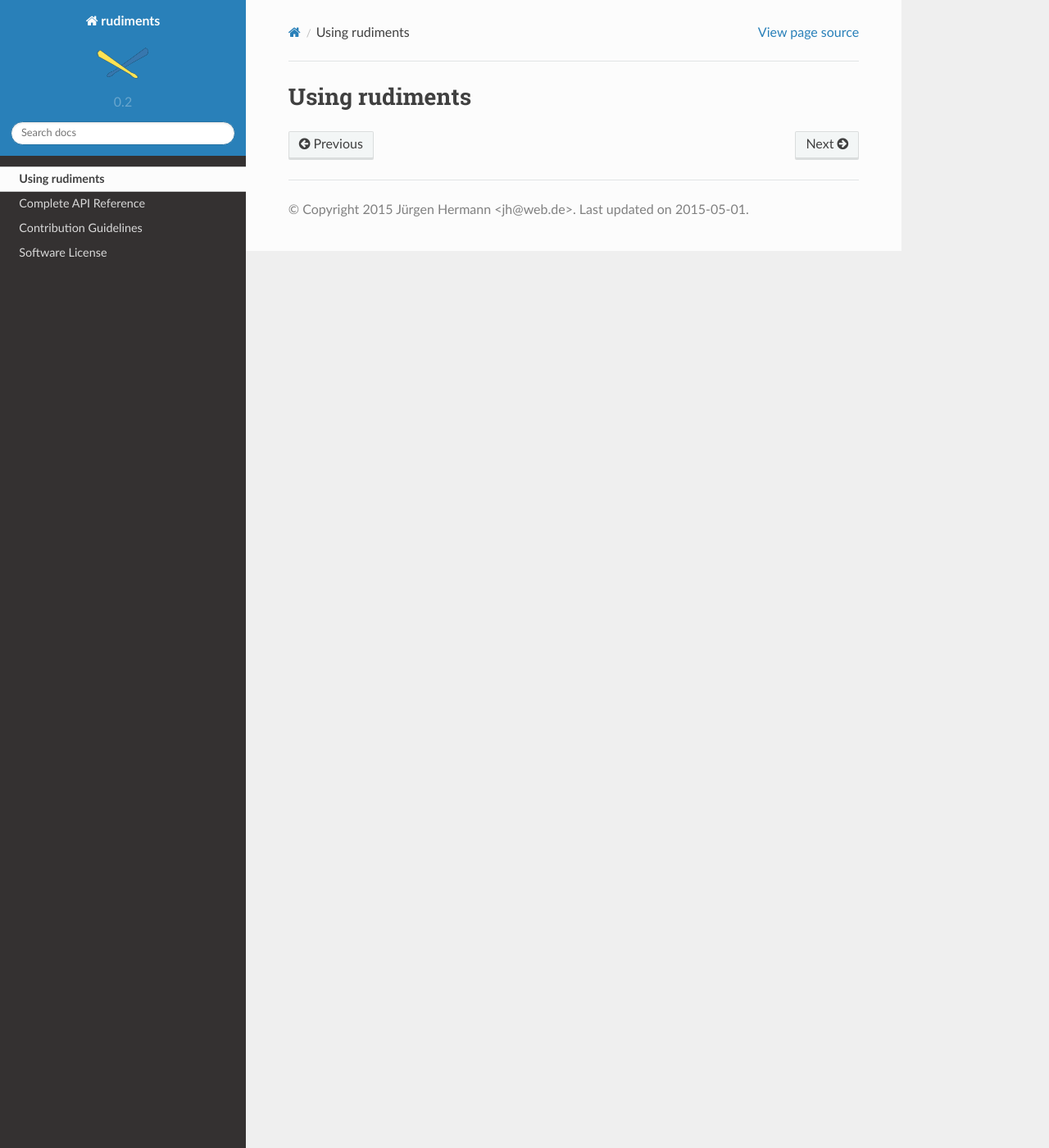
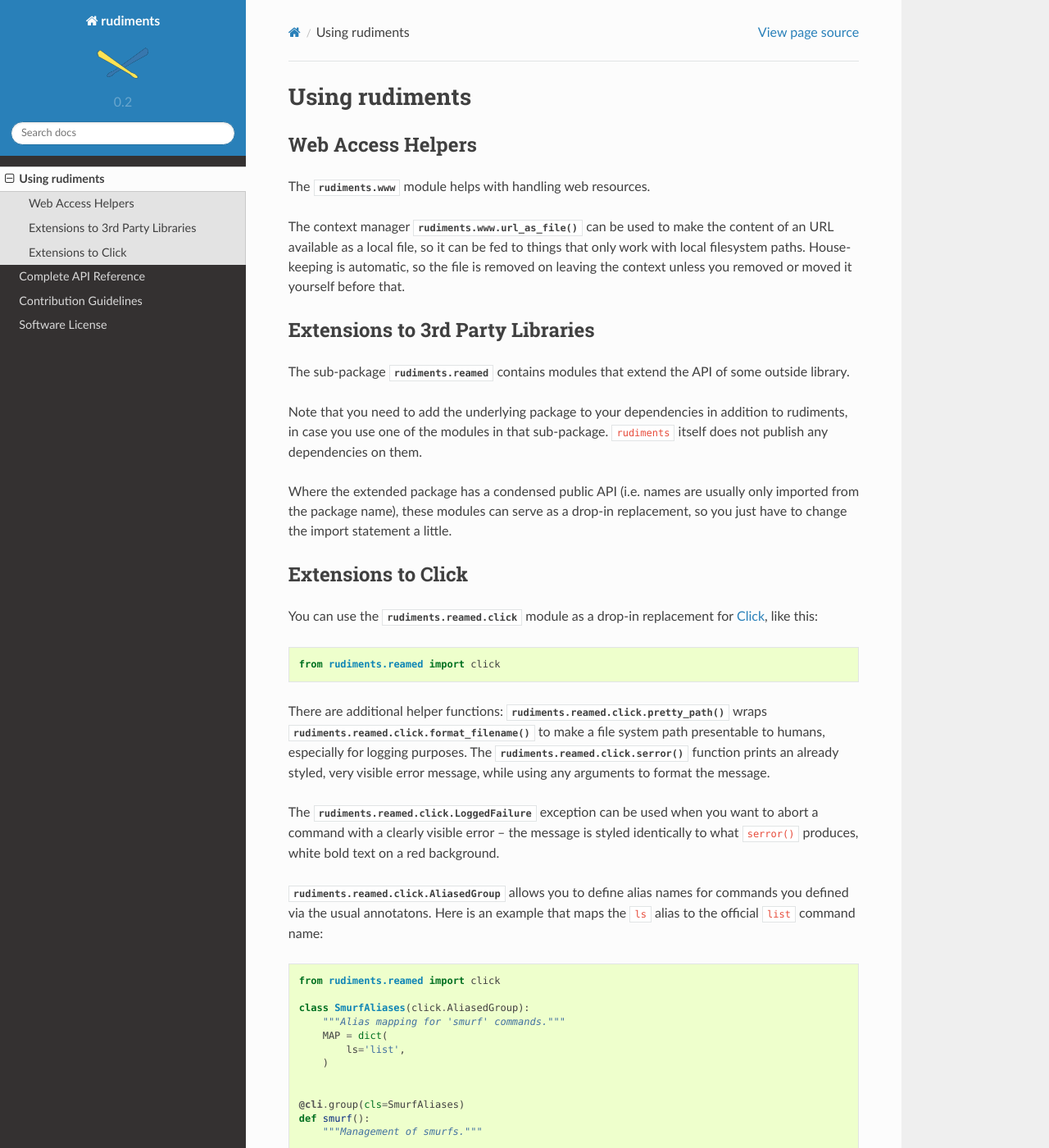
Before and after one commit to jhermann/rudiments, a Sphinx documentation site: the page built from docs/usage.rst, in a window 1280 px wide and 1400 px high. Shown: the whole window at 82% size. Built offline with Sphinx 7.4.7 and the Read the Docs theme 2.0.0, drawn with Linux system fonts in a browser that asks for light colours; some of the changed text lies outside the part shown.

Commit message:
:book: added 'Usage'

```diff
--- a/docs/usage.rst
+++ b/docs/usage.rst
@@ -17,3 +17,96 @@
 
 Using rudiments
 ===============
+
+
+Web Access Helpers
+------------------
+
+The :mod:`rudiments.www` module helps with handling web resources.
+
+The context manager :func:`rudiments.www.url_as_file` can be used to make the content
+of an URL available as a local file, so it can be fed to things that only work with
+local filesystem paths. House-keeping is automatic, so the file is removed on leaving
+the context unless you removed or moved it yourself before that.
+
+
+Extensions to 3rd Party Libraries
+---------------------------------
+
+The sub-package :mod:`rudiments.reamed` contains modules that extend the API of some outside library.
+
+Note that you need to add the underlying package to your dependencies
+in addition to rudiments, in case you use one of the modules in that sub-package.
+``rudiments`` itself does not publish any dependencies on them.
+
+Where the extended package has a condensed public API (i.e. names are usually
+only imported from the package name), these modules can serve as a drop-in
+replacement, so you just have to change the import statement a little.
+
+
+Extensions to Click
+-------------------
+
+You can use the :mod:`rudiments.reamed.click` module as a drop-in replacement
+for `Click <http://click.pocoo.org/>`_, like this:
+
+.. code-block:: python
+
+    from rudiments.reamed import click
+
+There are additional helper functions: :func:`rudiments.reamed.click.pretty_path`
+wraps :func:`rudiments.reamed.click.format_filename` to make a file system path
+presentable to humans, especially for logging purposes.
+The :func:`rudiments.reamed.click.serror` function prints an already styled, very
+visible error message, while using any arguments to format the message.
+
+
+The :class:`rudiments.reamed.click.LoggedFailure` exception can be used when
+you want to abort a command with a clearly visible error – the message is styled
+identically to what ``serror()`` produces, white bold text on a red background.
+
+
+:class:`rudiments.reamed.click.AliasedGroup` allows you to define alias names
+for commands you defined via the usual annotatons. Here is an example that maps
+the ``ls`` alias to the official ``list`` command name:
+
+.. code-block:: python
+
+    from rudiments.reamed import click
+
+    class SmurfAliases(click.AliasedGroup):
+        """Alias mapping for 'smurf' commands."""
+        MAP = dict(
+            ls='list',
+        )
+
+
+    @cli.group(cls=SmurfAliases)
+    def smurf():
+        """Management of smurfs."""
+
+
+    @smurf.command(name='list')
+    def smurf_list():
+        """A command that lists smurfs."""
+        # …
+
+
+Finally, the biggest addition, is a default configuration parsing machinery in
+the :class:`rudiments.reamed.click.Configuration` class. It should be instantiated
+in your root command, passing in the (optional) name of a specific configuration file,
+or a path of such files.
+
+.. code-block:: python
+
+    @click.group()
+    @click.option('-c', '--config', "config_paths", metavar='FILE',
+                  multiple=True, type=click.Path(), help='Load given configuration file(s).')
+    @click.pass_context
+    def cli(ctx, config_paths=None):
+        """Some command line tool."""
+        config.Configuration.from_context(ctx, config_paths)
+
+The prepared configuration object is then available to any sub-command via the context,
+as ``ctx.obj.cfg``. For more details, see the :class:`rudiments.reamed.click.Configuration`
+documentation.
```
